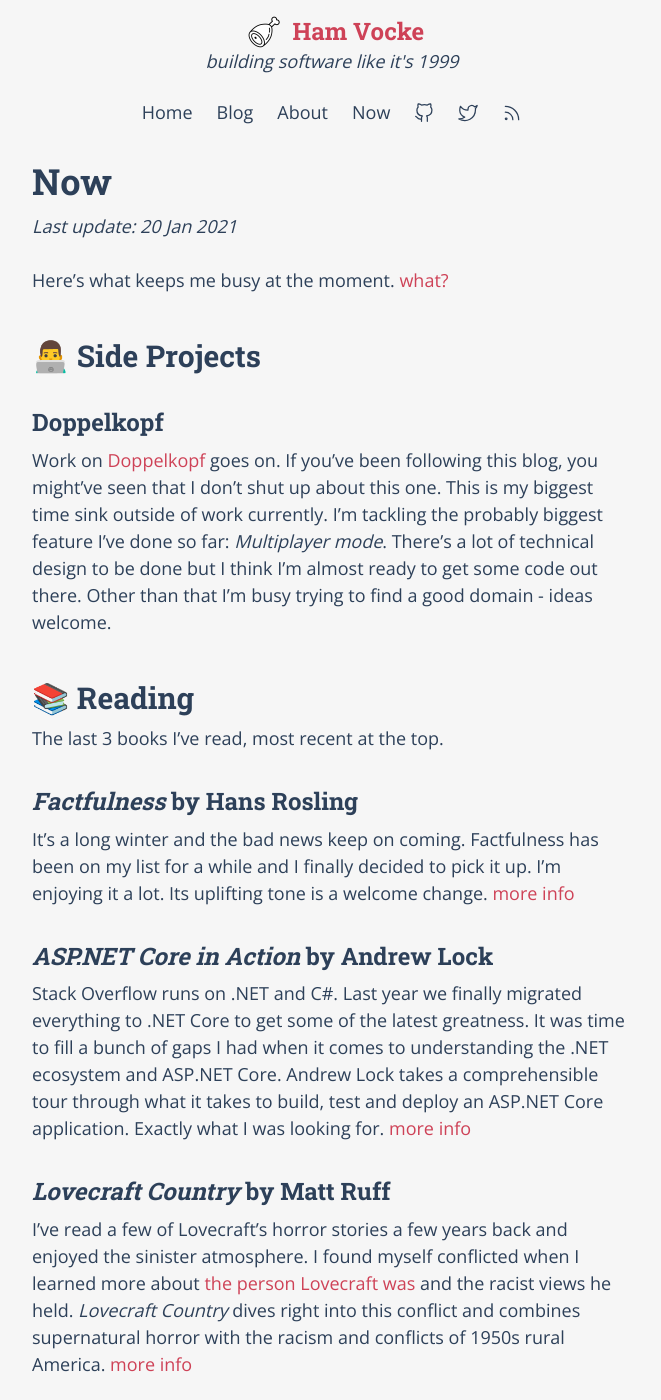
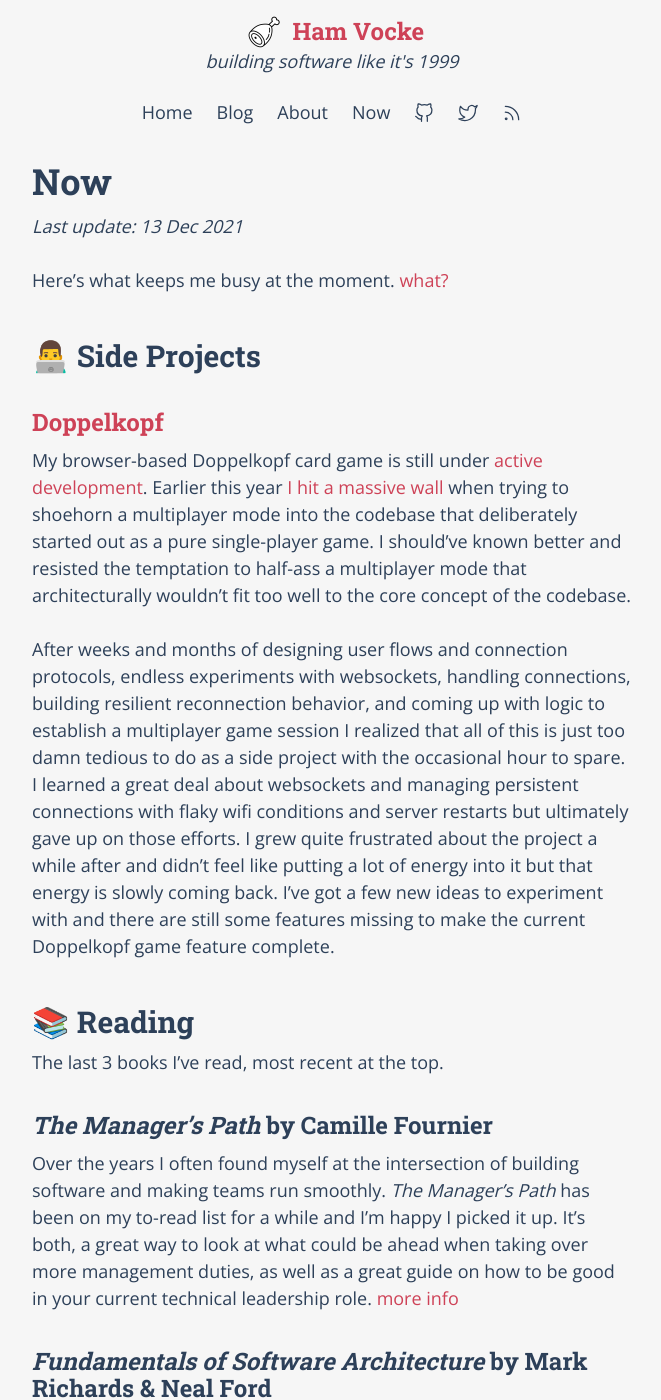
Before and after one commit to hamvocke/hamvocke.github.io, a Jekyll site: the page built from now/index.md, in a window 1280 px wide and 1400 px high. Shown: the whole window, without its empty margins (308-969 px from the left). Built offline with Jekyll 4.4.1, drawn with Linux system fonts in a browser that asks for light colours; some of the changed text lies outside the part shown.

Commit message:
update "now" page

```diff
--- a/now/index.md
+++ b/now/index.md
@@ -1,7 +1,7 @@
 ---
 layout: default
 title: What I'm doing now | Ham Vocke
-latest_update: 2021-01-20 19:57:00 +0100
+latest_update: 2021-12-13 08:46:00 +0100
 ---
 
 # Now
@@ -11,36 +11,25 @@ Here's what keeps me busy at the moment. [what?](https://nownownow.com/about)
 
 ## 👨‍💻 Side Projects
 
-### Doppelkopf
-Work on [Doppelkopf](https://github.com/hamvocke/doppelkopf) goes on. If you've been following this blog, you might've seen that I don't shut up about this one. This is my biggest time sink outside of work currently. I'm tackling the probably biggest feature I've done so far: _Multiplayer mode_. There's a lot of technical design to be done but I think I'm almost ready to get some code out there. Other than that I'm busy trying to find a good domain - ideas welcome.
+### [Doppelkopf](https://doppelkopf.party)
+
+My browser-based Doppelkopf card game is still under [active development](https://github.com/hamvocke/doppelkopf). Earlier this year [I hit a massive wall](https://github.com/hamvocke/doppelkopf/issues/62) when trying to shoehorn a multiplayer mode into the codebase that deliberately started out as a pure single-player game. I should've known better and resisted the temptation to half-ass a multiplayer mode that architecturally wouldn't fit too well to the core concept of the codebase.
+
+After weeks and months of designing user flows and connection protocols, endless experiments with websockets, handling connections, building resilient reconnection behavior, and coming up with logic to establish a multiplayer game session I realized that all of this is just too damn tedious to do as a side project with the occasional hour to spare. I learned a great deal about websockets and managing persistent connections with flaky wifi conditions and server restarts but ultimately gave up on those efforts. I grew quite frustrated about the project a while after and didn't feel like putting a lot of energy into it but that energy is slowly coming back. I've got a few new ideas to experiment with and there are still some features missing to make the current Doppelkopf game feature complete.
 
 ## 📚 Reading
 The last 3 books I've read, most recent at the top.
 
-### _Factfulness_ by Hans Rosling
+### _The Manager's Path_ by Camille Fournier
 
-It's a long winter and the bad news keep on coming. Factfulness has been on my list for a while and I finally decided to pick it up. I'm enjoying it a lot. Its uplifting tone is a welcome change.
-[more info](https://www.goodreads.com/book/show/34890015-factfulness)
+Over the years I often found myself at the intersection of building software and making teams run smoothly. _The Manager's Path_ has been on my to-read list for a while and I'm happy I picked it up. It's both, a great way to look at what could be ahead when taking over more management duties, as well as a great guide on how to be good in your current technical leadership role. [more info](https://www.oreilly.com/library/view/the-managers-path/9781491973882/)
 
-### _ASP.NET Core in Action_ by Andrew Lock
+### _Fundamentals of Software Architecture_ by Mark Richards & Neal Ford
 
-Stack Overflow runs on .NET and C#. Last year we finally migrated everything to .NET Core to get some of the latest greatness. It was time to fill a bunch of gaps I had when it comes to understanding the .NET ecosystem and ASP.NET Core. Andrew Lock takes a comprehensible tour through what it takes to build, test and deploy an ASP.NET Core application. Exactly what I was looking for. [more info](https://www.goodreads.com/book/show/37836790-asp-net-core-in-action)
+Stack Overflow is growing. As we hire more engineers, grow existing teams and establish new ones, it becomes more and more pressing to make sure that changing our codebase remains a smooth process. Organizational growth needs an architecture that allows multiple teams to do their work without stepping on each other's toes. It needs guiding principles that makes it easy for us developers to make the right decisions. I'm diving into a lot of architecture-related literature lately, revisiting classics like _Domain-driven design_ but also the relatively recent _Fundamentals of Software Architecture_ to gather ideas and balance trade-offs about how we might shift our architecture to allow for more sustainable development and growth in the future. [more info](https://www.oreilly.com/library/view/fundamentals-of-software/9781492043447/)
 
-### _Lovecraft Country_ by Matt Ruff
+### _If It Bleeds_ by Stephen King
 
-I've read a few of Lovecraft's horror stories a few years back and enjoyed the sinister atmosphere. I found myself conflicted when I learned more about [the person Lovecraft was](https://en.wikipedia.org/wiki/H._P._Lovecraft#Personal_views) and the racist views he held. _Lovecraft Country_ dives right into this conflict and combines supernatural horror with the racism and conflicts of 1950s rural America. [more info](https://www.goodreads.com/book/show/25109947-lovecraft-country)
+I try to be mindful about my reading. I often find myself reading lots of technical books outside of work. This is a double-edged sword: It's fun to learn something new. It's amazing to re-learn something I've known before and apply it to my current context. Yet, it usually keeps me thinking about work much longer than I should; and it often keeps my mind spinning while I'm trying to sleep.
 
-## 🏋 Fitness
-I've got a garage gym where I lift heavy stuff just to put it back down. Sometimes that sounds silly, even to me, but it makes me happy and keeps me balanced.
-
-My most recent 1 rep maxes:
-
-| Squat | Deadlift | Bench Press | Overhead Press |
-| ----: | -------: | ----------: | -------------: |
-| 125kg |    145kg |       105kg |          65kg  |
-
-## 🏡 Renovations
-We bought a house last year. During all those Covid lockdowns, we try to use the time to get some small renovations and projects around the house done. The next big thing is doing some woodworking to build shelves and a new workbench for the garage. Neither I nor my wife have done anything like that before so we're excited to see how this goes.
-
-## 🛵 Moped tweaks
-My dad gave me his old 1964 [NSU Quickly](https://en.wikipedia.org/wiki/NSU_Quickly) N23 moped and I've enjoyed a bunch of rides in spring and summer. I've never been a handyman and I'm a joke to any serious mechanic. A vehicle as simple as the NSU Quickly makes it really easy to get started with some easy reparations, restaurations and improvements and so I'm trying. Last year I got to grips with its two-stroke engine and all the basics. This winter I'm looking into fixing the broken speedometer and replace the tires with whitewall tires - that should easily get me an extra 5km/h.
+I can't say that I'm a big fan of Stephen King but his books tend to be a kind of default choice whenever I need some fiction in my reading diet. _If it bleeds_ is a collection of short stories. I enjoyed the suspense and mystery in _"Mr. Harrigan's Phone"_ and _"Rat"_. The title story, on the other hand, felt like a drag to me. [more info](https://en.wikipedia.org/wiki/If_It_Bleeds)
```
